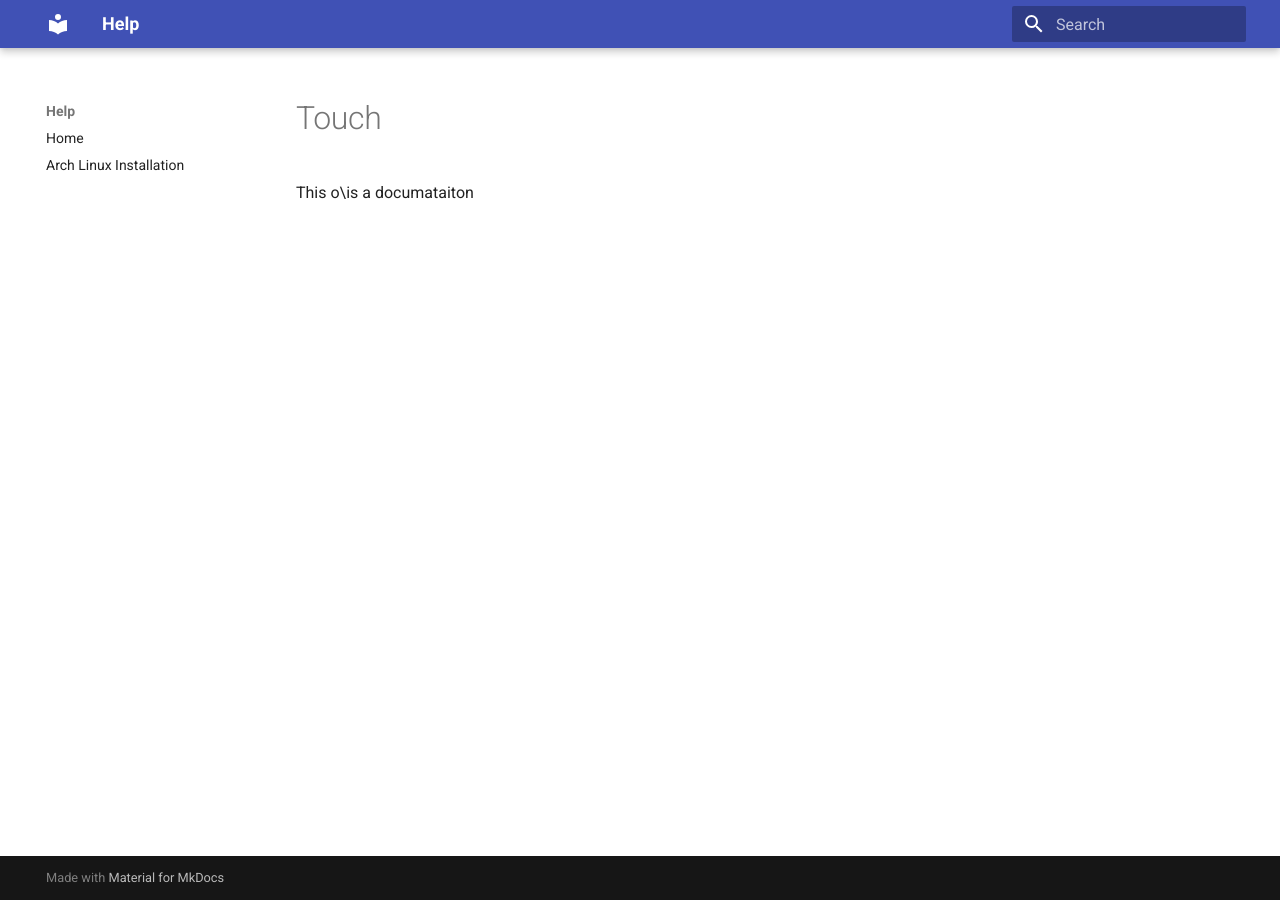
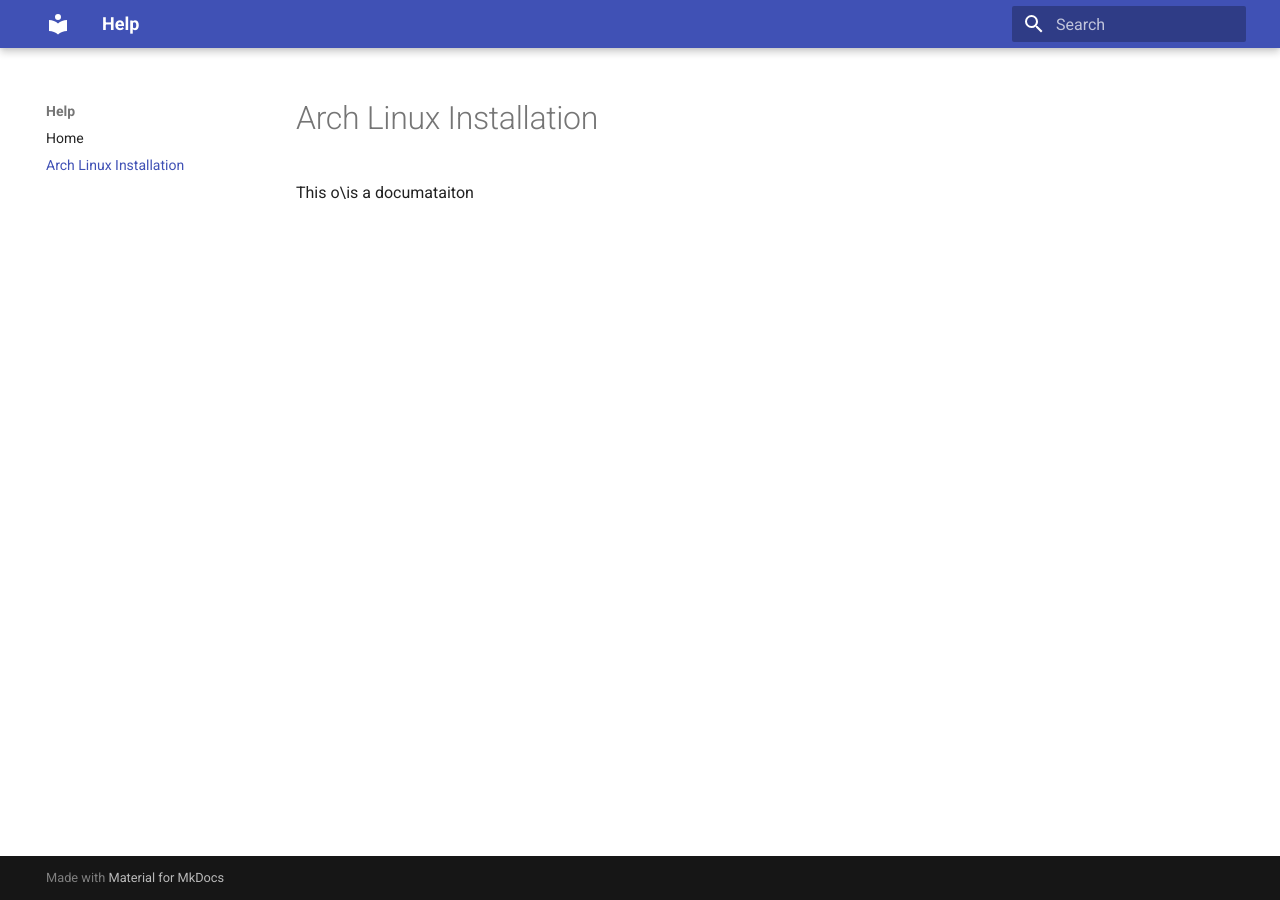
Before and after one commit to ram19890/frank, an MkDocs documentation site: the page built from docs/arch/touch.md, in a window 1280 px wide. Built offline with MkDocs 1.6.1 and Material for MkDocs 9.7.7, drawn with Linux system fonts in a browser that asks for light colours; part of the change alters nothing that is shown.

Commit message:
folder recreated2

```diff
--- a/mkdocs.yml
+++ b/mkdocs.yml
@@ -3,4 +3,4 @@ theme:
     name: material
 nav:
   - Home: index.md
-  - Arch Linux Installation: arch
+  - Arch Linux Installation: arch/touch.md
```
